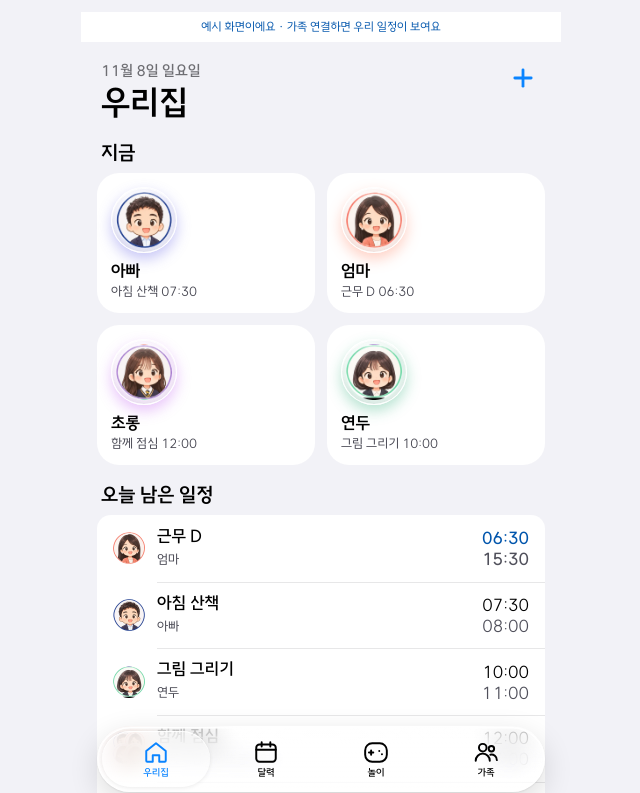
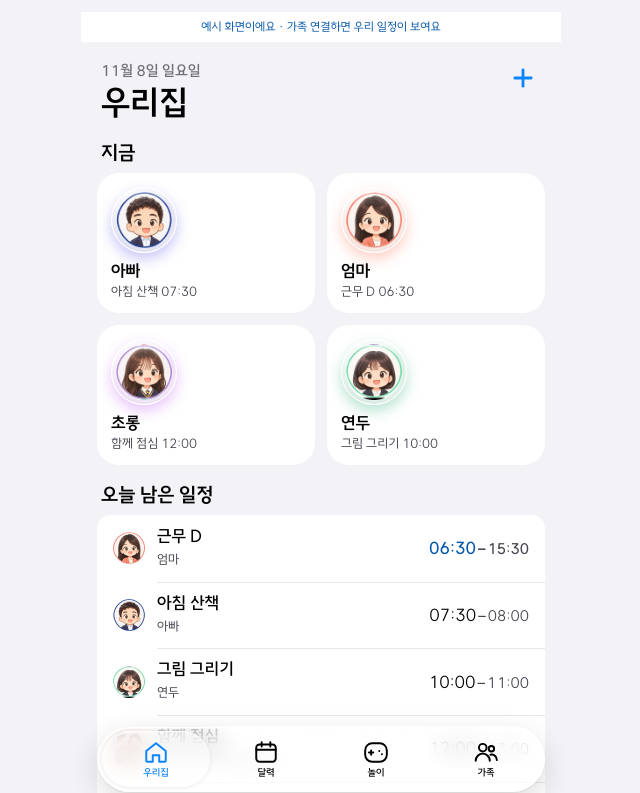
Before and after one commit to 99ksy9990-bot/family-scheduler, a React (Vite) app: page / in a window 1280 px wide. Shown: the top 793 px of the page, without its empty margins (319-959 px from the left). Built offline with nearby package versions, Linux system fonts and the light colour scheme; no server answers.

Commit message:
Times: start and end on one line, 12:00–13:00
Co-Authored-By: Claude Opus 5.5 <noreply@anthropic.com>
Claude-Session: https://claude.ai/code/session_01J64WuXXxc8T2pXg14Mz4Qb

```diff
--- a/src/v2/components/TimeCell.jsx
+++ b/src/v2/components/TimeCell.jsx
@@ -1,5 +1,5 @@
 export default function TimeCell({ row }) {
   const start = row.carryover ? `~${row.displayEnd}` : row.displayStart || (row.task ? '시간 없음' : '하루 종일')
   const end = !row.carryover && row.displayEnd ? `${row.crossesMidnight ? '내일 ' : ''}${row.displayEnd}` : ''
-  return <time className={`time-cell${row.carryover ? ' is-carryover' : ''}`}><span className="time-start">{start}</span><span className="time-end" aria-hidden={!end}>{end || '\u00a0'}</span></time>
+  return <time className={`time-cell${row.carryover ? ' is-carryover' : ''}`}><span className="time-start">{start}</span>{end && <span className="time-end">{end}</span>}</time>
 }
--- a/src/v2/styles/person.css
+++ b/src/v2/styles/person.css
@@ -25,9 +25,10 @@
 .person-row-body:disabled { background: none; color: var(--label); }
 .person-row-body strong { display: block; font-size: 17px; line-height: 21px; font-weight: 600; }
 .person-row-body small { display: block; color: var(--label-2); font-size: 13px; line-height: 17px; margin-top: 2px; }
-.time-cell { display: grid; grid-template-rows: 21px 21px; width: 105px; min-width: 105px; height: 42px; flex-shrink: 0; text-align: right; font-variant-numeric: tabular-nums; white-space: nowrap; }
+.time-cell { display: flex; justify-content: flex-end; align-items: baseline; min-width: 92px; height: 22px; line-height: 22px; flex-shrink: 0; text-align: right; font-variant-numeric: tabular-nums; white-space: nowrap; }
 .time-start { font-size: 17px; line-height: 21px; color: var(--label); }
-.time-end { font-size: 17px; line-height: 21px; color: var(--label-3, #aeaeb2); }
+.time-end { font-size: 15px; color: var(--label-2); }
+.time-end::before { content: '–'; margin: 0 2px; }
 .house-row.next .time-start { color: var(--tint-label); font-weight: 600; }
 .schedule-shift-group { display: flex; gap: 12px; align-items: center; padding: 0 16px; position: relative; }
 .schedule-shift-group > div:not(.character) { flex: 1; min-width: 0; }
```
